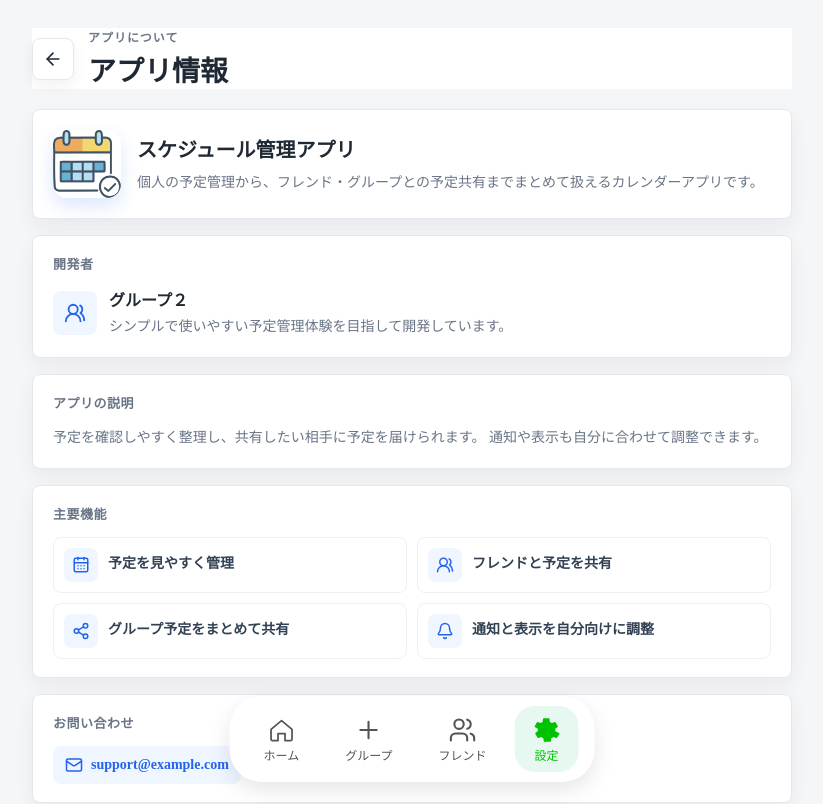
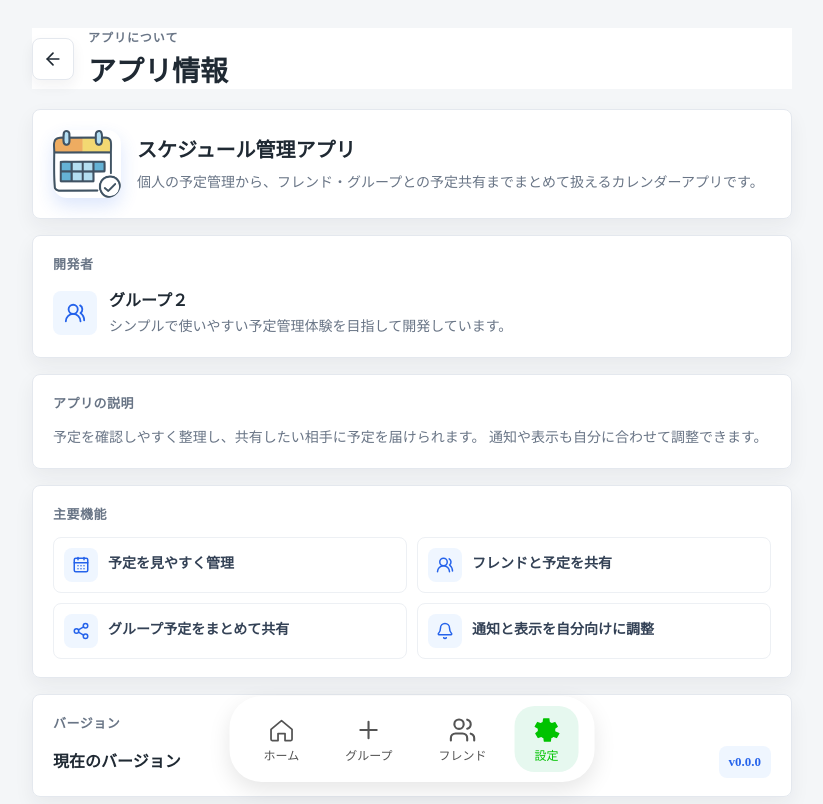
Before and after one commit to cucumber1117/App-Ex-system-P, a React (Vite) app: page /settings/app-info in a window 1280 px wide. Shown: the top 804 px of the page, without its empty margins (228-1051 px from the left). Built offline with nearby package versions, Linux system fonts and the light colour scheme; no server answers.

Commit message:
3点ボタン閉じやすくした

```diff
--- a/src/pages/Friends/Friends.jsx
+++ b/src/pages/Friends/Friends.jsx
@@ -1,4 +1,4 @@
-import React, { useCallback, useEffect, useState } from 'react';
+import React, { useCallback, useEffect, useRef, useState } from 'react';
 import { Check, Copy, MoreVertical, Trash2, UserRound, UserRoundPlus } from 'lucide-react';
 import { onAuthStateChanged } from 'firebase/auth';
 import { auth } from '../../Firebase/firebaseConfig';
@@ -13,6 +13,7 @@ import styles from './Friends.module.css';
 
 export default function Friends() {
   const { theme } = useTheme();
+  const menuRef = useRef(null);
   const [currentUser, setCurrentUser] = useState(null);
   const [ownFriendId, setOwnFriendId] = useState('');
   const [friendId, setFriendId] = useState('');
@@ -64,6 +65,29 @@ export default function Friends() {
     });
     return () => unsub();
   }, [refreshFriends]);
+
+  useEffect(() => {
+    if (!openMenuId) return undefined;
+
+    const handlePointerDown = (event) => {
+      if (menuRef.current?.contains(event.target)) return;
+      setOpenMenuId('');
+    };
+
+    const handleKeyDown = (event) => {
+      if (event.key === 'Escape') {
+        setOpenMenuId('');
+      }
+    };
+
+    document.addEventListener('pointerdown', handlePointerDown);
+    document.addEventListener('keydown', handleKeyDown);
+
+    return () => {
+      document.removeEventListener('pointerdown', handlePointerDown);
+      document.removeEventListener('keydown', handleKeyDown);
+    };
+  }, [openMenuId]);
 
   const handleAddFriend = async (e) => {
     e.preventDefault();
@@ -247,7 +271,10 @@ export default function Friends() {
                       ID: {friend.friendId || '未発行'}
                     </span>
                   </div>
-                  <div className={styles.friendMenu}>
+                  <div
+                    className={styles.friendMenu}
+                    ref={openMenuId === friend.id ? menuRef : null}
+                  >
                     <button
                       type="button"
                       className={styles.menuBtn}
--- a/src/pages/settings/AppInfo.jsx
+++ b/src/pages/settings/AppInfo.jsx
@@ -1,7 +1,8 @@
 import React from 'react';
-import { ArrowLeft, Bell, CalendarDays, Mail, Palette, Share2, UsersRound } from 'lucide-react';
+import { ArrowLeft, Bell, CalendarDays, Mail, Share2, UsersRound } from 'lucide-react';
 import { useNavigate } from 'react-router-dom';
 import { useTheme } from '../../contexts/ThemeContext';
+import packageInfo from '../../../package.json';
 import styles from './AppInfo.module.css';
 
 const features = [
@@ -78,6 +79,14 @@ const AppInfo = () => {
       </section>
 
       <section className={styles.section}>
+        <h2 className={styles.sectionTitle}>バージョン</h2>
+        <div className={styles.versionRow}>
+          <span className={styles.label}>現在のバージョン</span>
+          <span className={styles.versionValue}>v{packageInfo.version}</span>
+        </div>
+      </section>
+
+      <section className={styles.section}>
         <h2 className={styles.sectionTitle}>お問い合わせ</h2>
         <a className={styles.contactLink} href="mailto:support@example.com">
           <Mail size={18} aria-hidden="true" />
--- a/src/pages/settings/AppInfo.module.css
+++ b/src/pages/settings/AppInfo.module.css
@@ -134,6 +134,25 @@
   font-weight: 800;
 }
 
+.versionRow {
+  display: flex;
+  align-items: center;
+  justify-content: space-between;
+  gap: 14px;
+}
+
+.versionValue {
+  display: inline-flex;
+  align-items: center;
+  min-height: 32px;
+  padding: 6px 10px;
+  border-radius: 8px;
+  background: #eff6ff;
+  color: #2563eb;
+  font-size: 13px;
+  font-weight: 800;
+}
+
 .featureList {
   display: grid;
   grid-template-columns: repeat(2, minmax(0, 1fr));
@@ -215,7 +234,8 @@
 
 .dark .developerIcon,
 .dark .featureIcon,
-.dark .contactLink {
+.dark .contactLink,
+.dark .versionValue {
   background: rgba(124, 140, 255, 0.16);
   color: #c8d0ff;
 }
@@ -247,7 +267,8 @@
 
 .green .developerIcon,
 .green .featureIcon,
-.green .contactLink {
+.green .contactLink,
+.green .versionValue {
   background: #e6f6ea;
   color: #16803a;
 }
@@ -288,6 +309,11 @@
   .featureList {
     grid-template-columns: 1fr;
   }
+
+  .versionRow {
+    align-items: flex-start;
+    flex-direction: column;
+  }
 }
 
 @media (max-width: 420px) {
```
